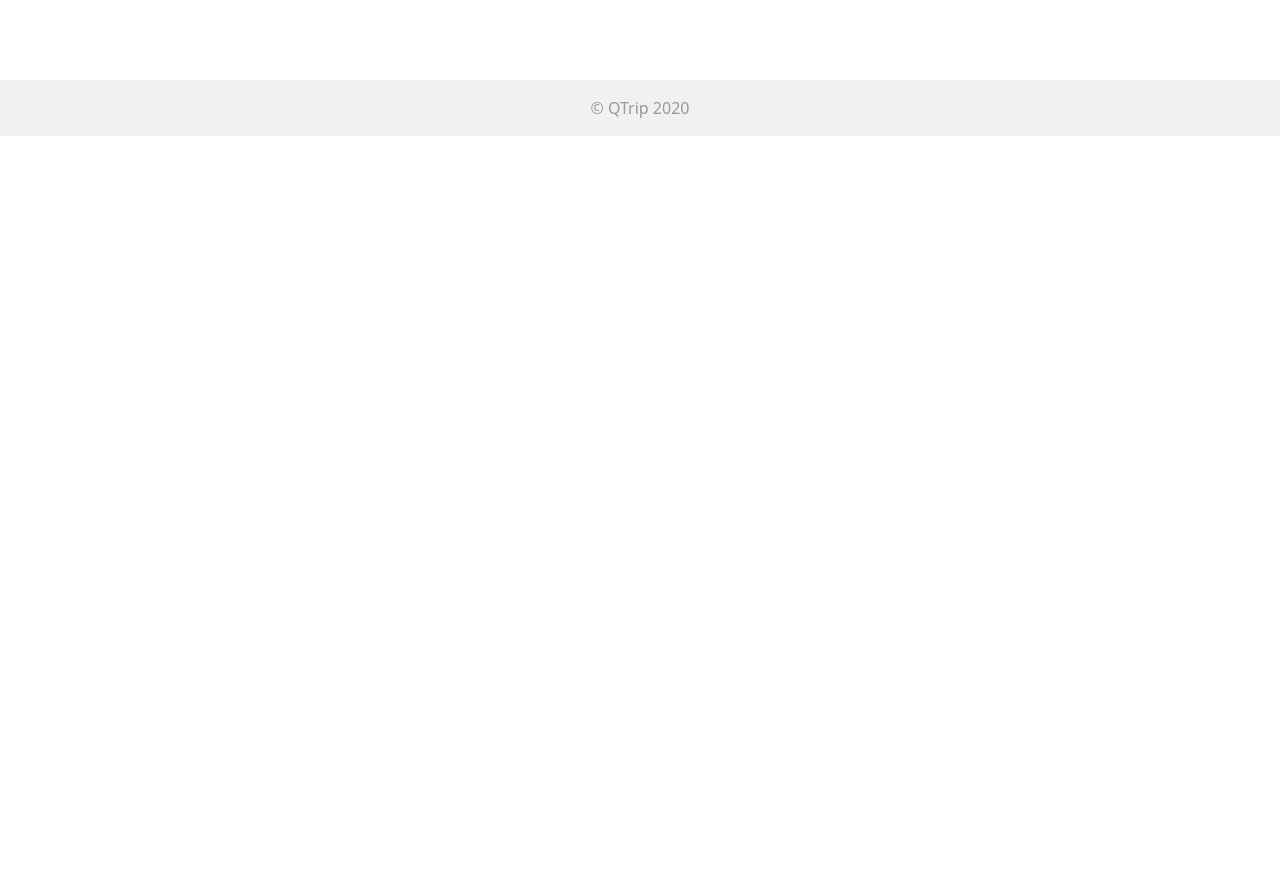
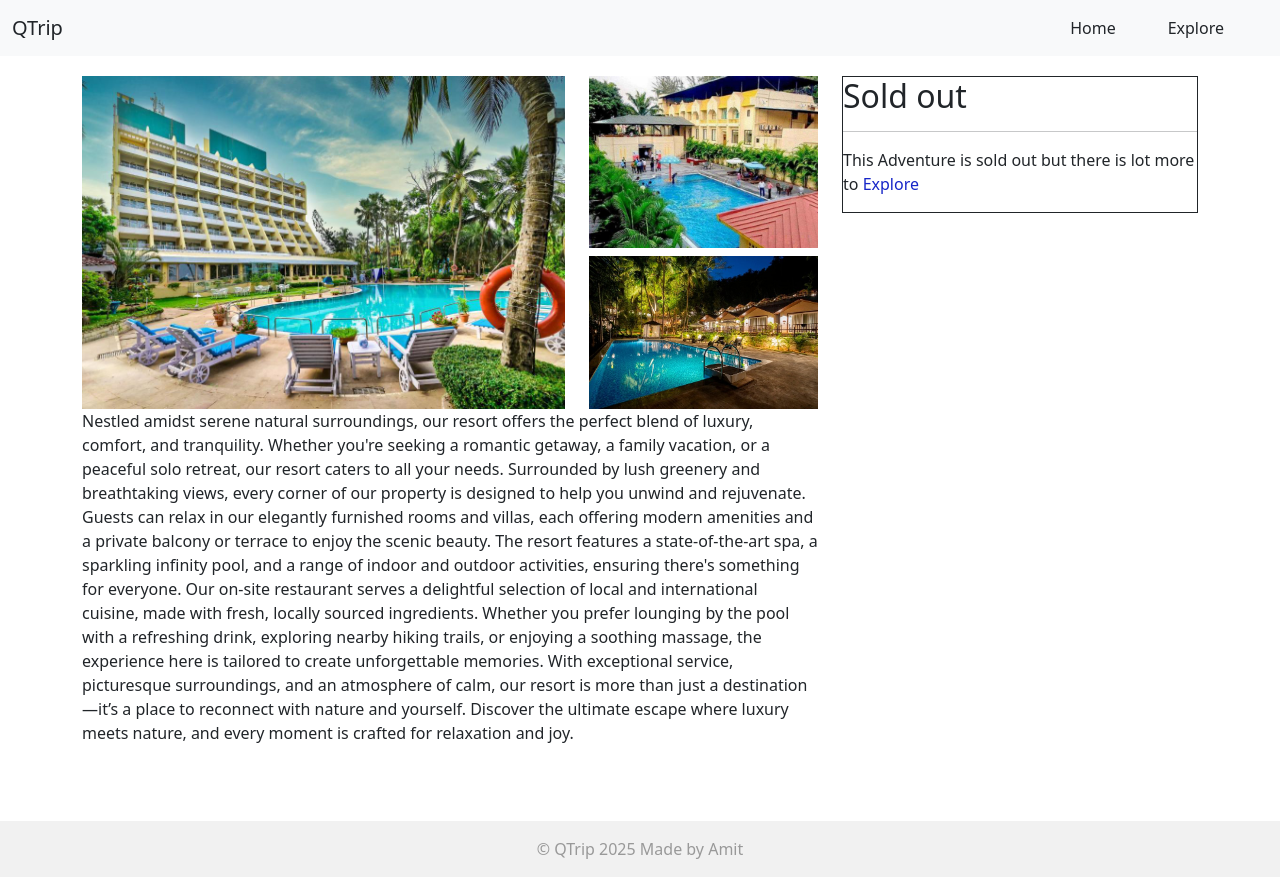
Before and after one commit to amitkajla321/Project, a plain HTML site: page pages/adventures/resort/index.html in a window 1280 px wide. Before the commit the page ends 800 px from the top, so only its background shows below. Drawn offline with nearby package versions, Linux system fonts and the light colour scheme.

Commit message:
project complete

```diff
--- a/pages/adventures/resort/index.html
+++ b/pages/adventures/resort/index.html
@@ -1,28 +1,120 @@
 <!DOCTYPE html>
 <html lang="en">
-
   <head>
     <meta charset="UTF-8" />
     <meta name="viewport" content="width=device-width, initial-scale=1.0" />
     <title>QTrip Adventure Detail</title>
     <link rel="stylesheet" href="../../../css/styles.css" />
-  <link href="https://cdn.jsdelivr.net/npm/bootstrap@5.0.2/dist/css/bootstrap.min.css" rel="stylesheet" integrity="sha384-EVSTQN3/azprG1Anm3QDgpJLIm9Nao0Yz1ztcQTwFspd3yD65VohhpuuCOmLASjC" crossorigin="anonymous">
+    <link
+      href="https://cdn.jsdelivr.net/npm/bootstrap@5.3.7/dist/css/bootstrap.min.css"
+      rel="stylesheet"
+      integrity="sha384-LN+7fdVzj6u52u30Kp6M/trliBMCMKTyK833zpbD+pXdCLuTusPj697FH4R/5mcr"
+      crossorigin="anonymous"
+    />
   </head>
 
   <body>
+   <nav class="navbar navbar-expand-lg bg-body-tertiary sticky-top">
+        <div class="container-fluid">
+            <a class="navbar-brand" href="#">QTrip</a>
+            <button class="navbar-toggler" type="button" data-bs-toggle="collapse" data-bs-target="#navbarSupportedContent" aria-controls="navbarSupportedContent" aria-expanded="false" aria-label="Toggle navigation">
+                <span class="navbar-toggler-icon"></span>
+            </button>
+            <div class="collapse navbar-collapse" id="navbarSupportedContent">
+                <ul class="navbar-nav ms-auto mb-2 mb-lg-0">
+                    <li class="nav-item">
+                        <a class="nav-link active" aria-current="page" href="./index.html">Home</a>
+                    </li>
+                    <li class="nav-item">
+                        <a class="nav-link" href="./pages/adventures/index.html">Explore</a>
+                    </li>
+
+                </ul>
+            </div>
+        </div>
+    </nav>
+
     <!-- TODO: MODULE_ADVENTURE_DETAILS -->
     <!-- 1. Copy navigation bar HTML from Landing page document -->
 
     <div class="container">
       <div class="content">
-          <!-- TOOD: MODULE_ADVENTURE_DETAILS -->
-          <!-- 1. Write the child elements as required. -->
-          <!-- 2. Remember to use .adventure-card and its related classes. -->
-
+        <div class="row">
+          <div class="col-12 col-lg-8">
+            <div class="row">
+              <div class="col-12 col-lg-8">
+                <img
+                  src="../../../assets/adventures/resort/resort1.jpg"
+                  alt="resort img 1"
+                  height="100%"
+                  width="100%"
+                />
+              </div>
+              <div class="col-lg-4 d-none d-lg-block">
+                <div class="mb-1">
+                  <img
+                    src="../../../assets/adventures/resort/resort2.jpg"
+                    alt="resort img 2"
+                    height="100%"
+                    width="100%"
+                  />
+                </div>
+                <div class="mt-2">
+                  <img
+                    src="../../../assets/adventures/resort/resort3.jpg"
+                    alt="resort img 3"
+                    height="100%"
+                    width="100%"
+                  />
+                </div>
+              </div>
+            </div>
+            <div>
+              <p>
+                Nestled amidst serene natural surroundings, our resort offers
+                the perfect blend of luxury, comfort, and tranquility. Whether
+                you're seeking a romantic getaway, a family vacation, or a
+                peaceful solo retreat, our resort caters to all your needs.
+                Surrounded by lush greenery and breathtaking views, every corner
+                of our property is designed to help you unwind and rejuvenate.
+                Guests can relax in our elegantly furnished rooms and villas,
+                each offering modern amenities and a private balcony or terrace
+                to enjoy the scenic beauty. The resort features a
+                state-of-the-art spa, a sparkling infinity pool, and a range of
+                indoor and outdoor activities, ensuring there's something for
+                everyone. Our on-site restaurant serves a delightful selection
+                of local and international cuisine, made with fresh, locally
+                sourced ingredients. Whether you prefer lounging by the pool
+                with a refreshing drink, exploring nearby hiking trails, or
+                enjoying a soothing massage, the experience here is tailored to
+                create unforgettable memories. With exceptional service,
+                picturesque surroundings, and an atmosphere of calm, our resort
+                is more than just a destination—it’s a place to reconnect with
+                nature and yourself. Discover the ultimate escape where luxury
+                meets nature, and every moment is crafted for relaxation and
+                joy.
+              </p>
+            </div>
+          </div>
+          <div class="col-12 col-lg-4">
+            <div class="border border-dark">
+              <h2>Sold out</h2>
+              <hr />
+              <p>
+                This Adventure is sold out but there is lot more to
+                <a
+                  style="color: rgb(23, 38, 200) !important"
+                  href="../../adventures/index.html"
+                  >Explore</a
+                >
+              </p>
+            </div>
+          </div>
+        </div>
       </div>
     </div>
     <footer>
-      <div class="container">© QTrip 2020</div>
+      <div class="container">© QTrip 2025 Made by Amit</div>
     </footer>
 
     <script
@@ -31,5 +123,4 @@
       crossorigin="anonymous"
     ></script>
   </body>
-
 </html>
```
Also changed, not shown: index.html (+1 -1 lines), pages/adventures/index.html (+1 -1 lines). Lines whose indentation alone changed are shown as unchanged.
